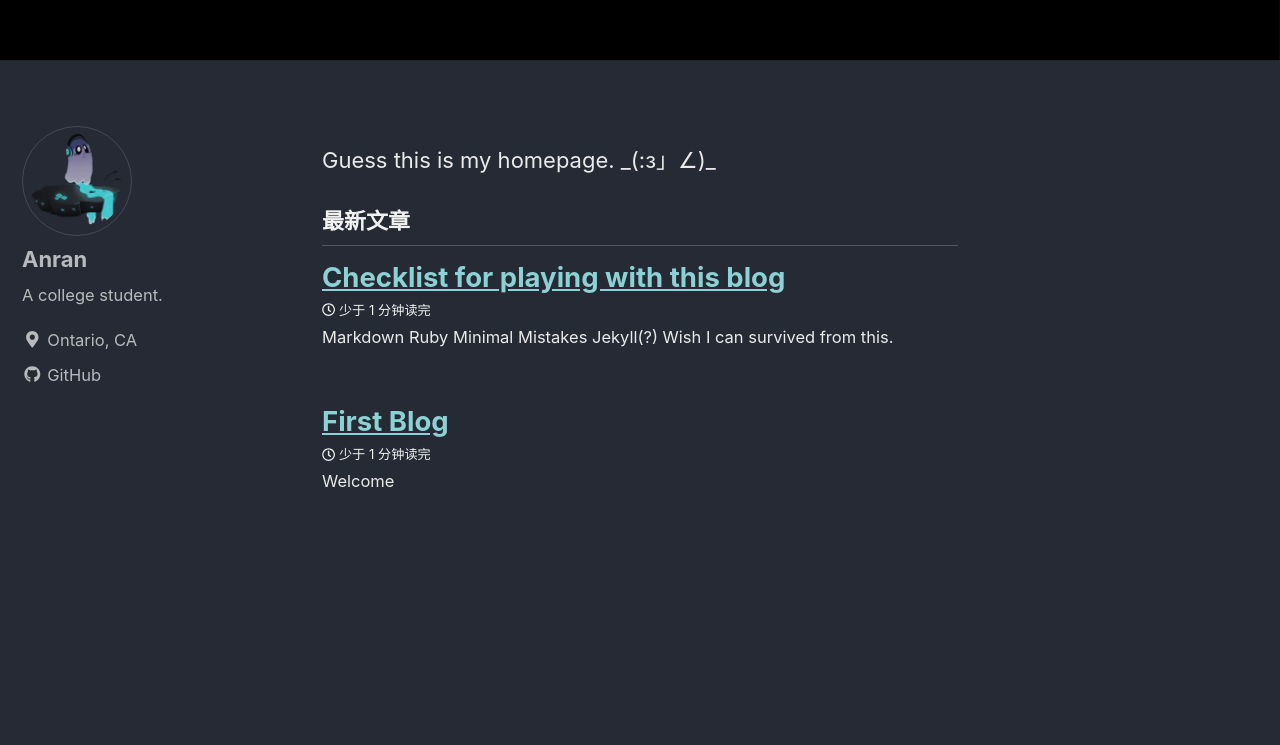
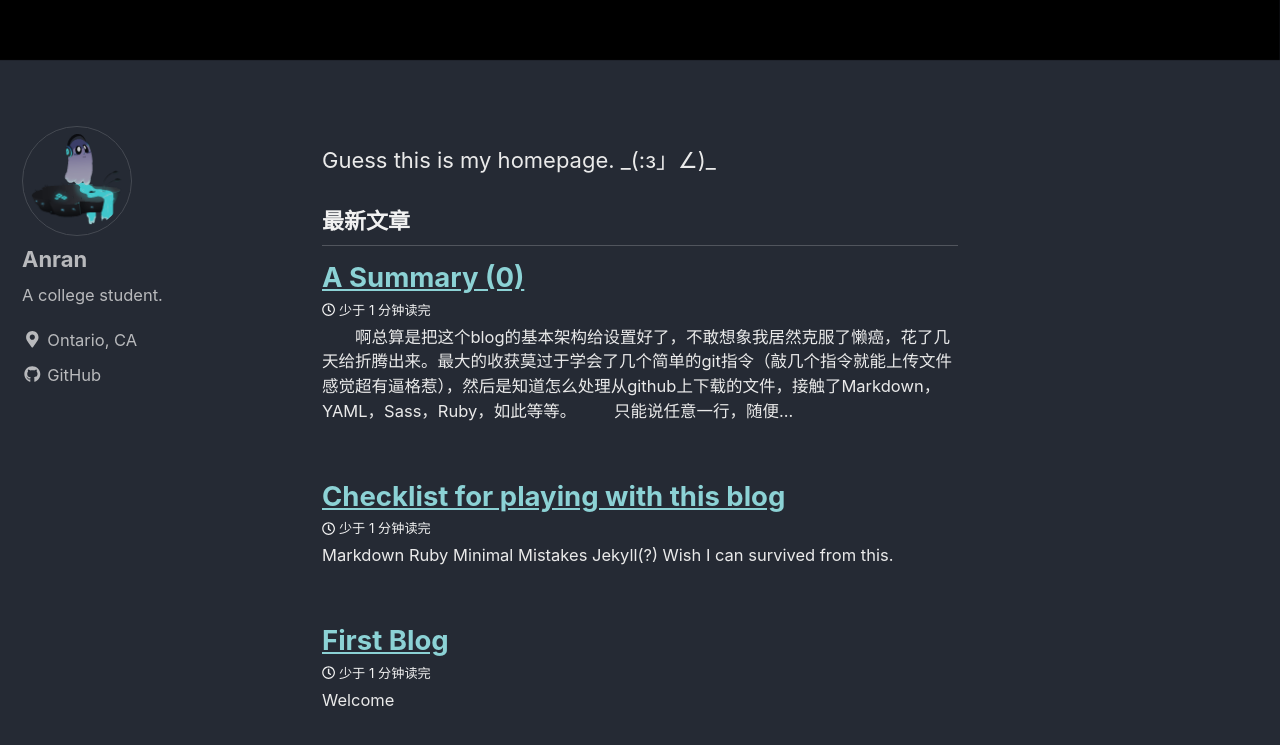
Before and after one commit to AnranQ96/a-normal-blog, a Jekyll site: the page built from index.html, in a window 1280 px wide and 900 px high, scrolled down 896 px. Shown: the top 745 px of the window. Built offline with Jekyll 4.4.1, drawn with Linux system fonts in a browser that asks for light colours; cached includes are drawn as plain includes; nearby versions of some CDN libraries; the list of posts is cut into pages by our own code.

Commit message:
add a new blog

```diff
--- /dev/null
+++ b/_posts/2019-05-12-summary0.md
@@ -0,0 +1,13 @@
+---
+title: "A Summary (0)"
+layout: posts
+categories:
+  - Diary
+tags:
+  - 中文
+---
+
+&emsp;&emsp;啊总算是把这个blog的基本架构给设置好了，不敢想象我居然克服了懒癌，花了几天给折腾出来。最大的收获莫过于学会了几个简单的git指令（敲几个指令就能上传文件感觉超有逼格惹），然后是知道怎么处理从github上下载的文件，接触了Markdown，YAML，Sass，Ruby，如此等等。
+&emsp;&emsp;只能说任意一行，随便往下面挖挖都能发现不少不得了的东西啊，也能越加的凸显出自己的菜。_(:з」∠)_
+&emsp;&emsp;总而言之，这个blog接下来我打算平时用来记记平日的学习心得。然后再完善下，比如UI，comment之类的。嘛总之一步步来啦。
+<center><img src = "../assets/images/emoji/loading.gif" alt = "A meanless gif"></center>
```
Also changed, not shown: _pages/About.md (+3 -0 lines), assets/images/emoji/loading.gif (added), assets/images/header-image2.jpg (added).
